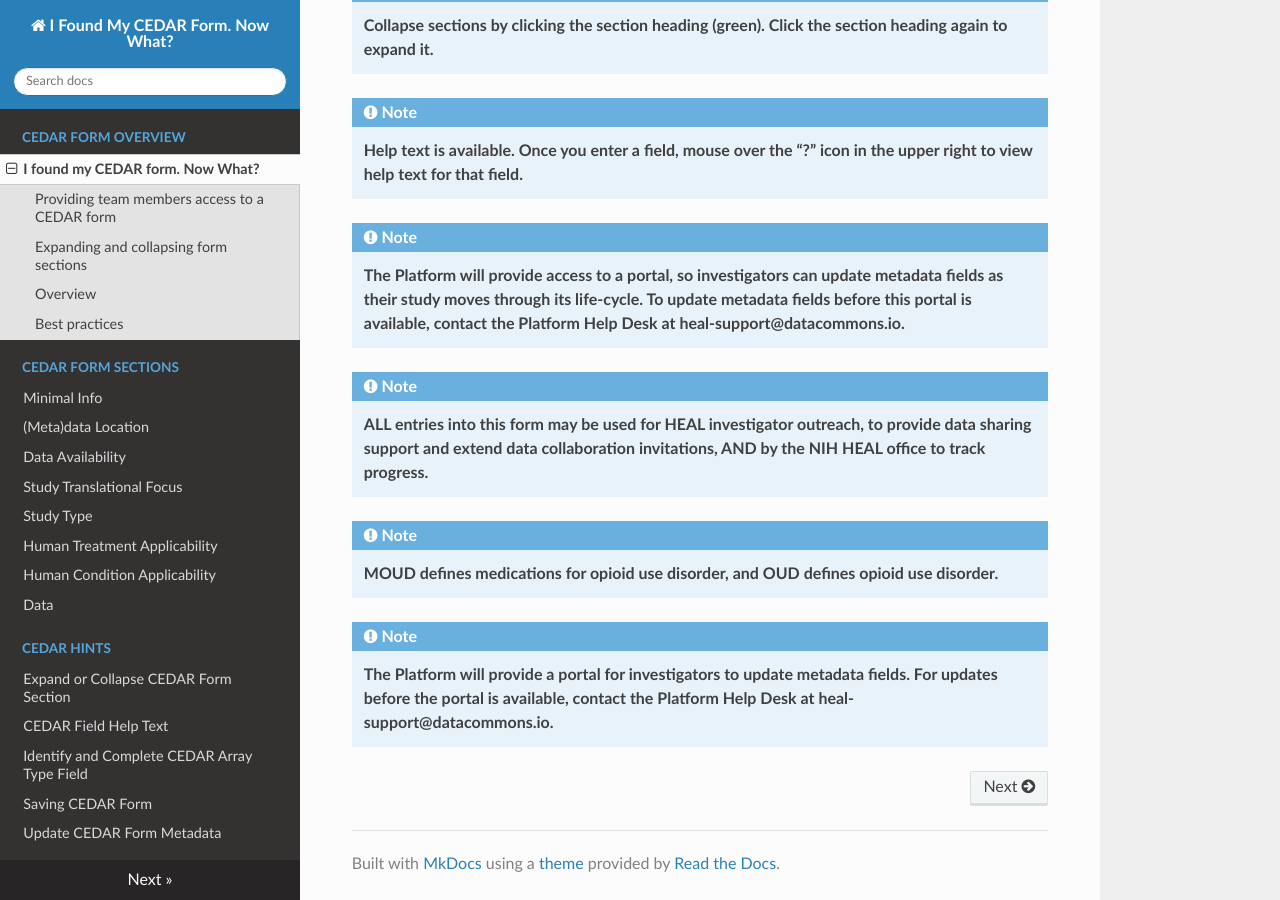
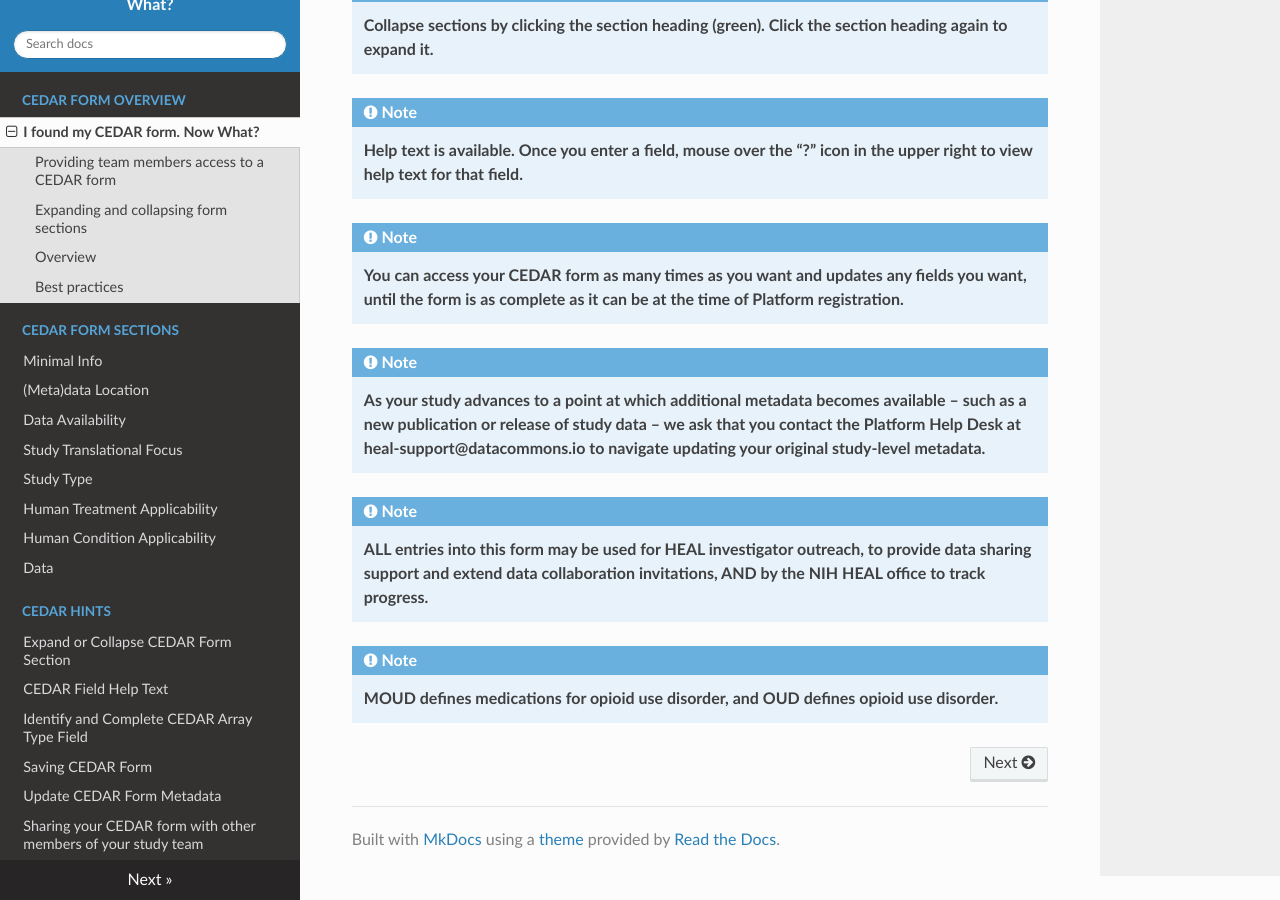
Before and after one commit to HEAL/cedar-form-docs, an MkDocs documentation site: the page built from docs/index.md, in a window 1280 px wide and 900 px high, scrolled down 1335 px. Built offline with MkDocs 1.6.1, drawn with Linux system fonts in a browser that asks for light colours; nearby versions of some CDN libraries.

Commit message:
Made new content edits

```diff
--- a/docs/index.md
+++ b/docs/index.md
@@ -46,13 +46,13 @@
     **Help text is available. Once you enter a field, mouse over the “?” icon in the upper right to view help text for that field.**
 
 !!! note
-    **The Platform will provide access to a portal, so investigators can update metadata fields as their study moves through its life-cycle. To update metadata fields before this portal is available, contact the Platform Help Desk at heal-support@datacommons.io.**
+    **You can access your CEDAR form as many times as you want and updates any fields you want, until the form is as complete as it can be at the time of Platform registration.**
+
+!!! note
+    **As your study advances to a point at which additional metadata becomes available – such as a new publication or release of study data – we ask that you contact the Platform Help Desk at heal-support@datacommons.io to navigate updating your original study-level metadata.**
 
 !!! note
     **ALL entries into this form may be used for HEAL investigator outreach, to provide data sharing support and extend data collaboration invitations, AND by the NIH HEAL office to track progress.**
 
 !!! note
     **MOUD defines medications for opioid use disorder, and OUD defines opioid use disorder.**
-
-!!! note
-    **The Platform will provide a portal for investigators to update metadata fields. For updates before the portal is available, contact the Platform Help Desk at heal-support@datacommons.io.**
--- a/mkdocs.yml
+++ b/mkdocs.yml
@@ -17,6 +17,7 @@ nav:
       - Identify and Complete CEDAR Array Type Field: complete-cedar-array-field.md
       - Saving CEDAR Form: save-cedar-form.md
       - Update CEDAR Form Metadata: update-cedar-form-metadata.md
+      - Sharing your CEDAR form with other members of your study team: sharing-your-cedar-form.md
 theme: readthedocs
 markdown_extensions:
     - admonition
```
Also changed, not shown: docs/sharing-your-cedar-form.md (added, +9 -0 lines), docs/update-cedar-form-metadata.md (+4 -1 lines).
